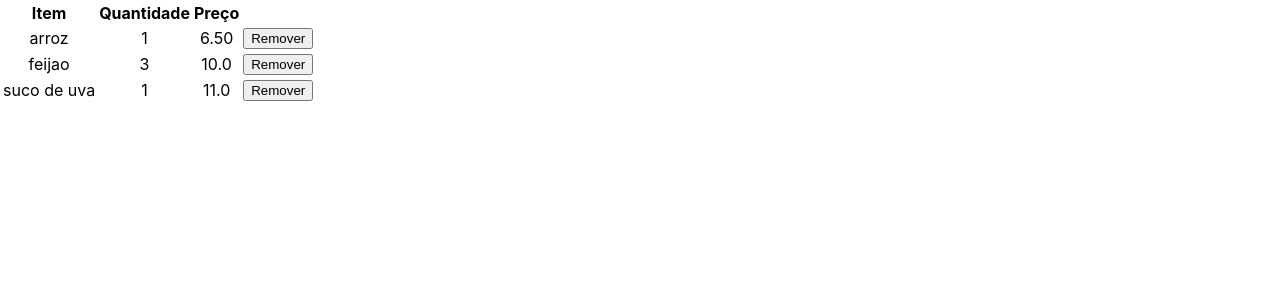
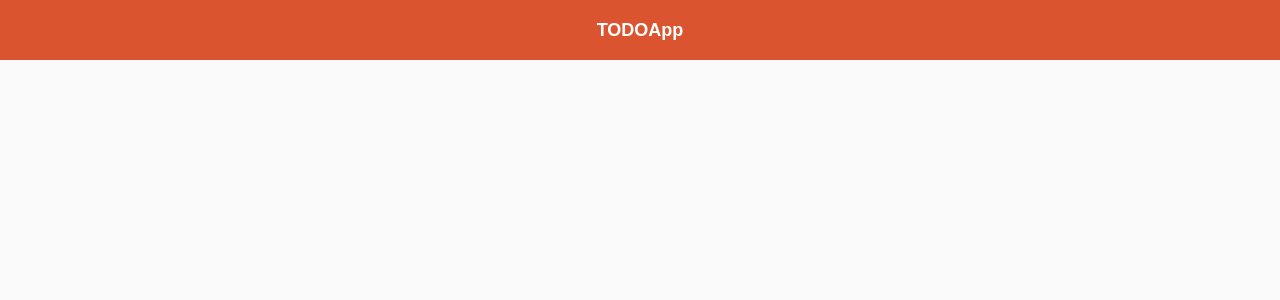
Before and after one commit to raianyrufino/TODOApp, a React (Create React App) app: page / in a window 1280 px wide. Shown: the top 300 px of the page. Built offline with nearby package versions, Linux system fonts and the light colour scheme.

Commit message:
create header component with style

```diff
--- a/src/App.js
+++ b/src/App.js
@@ -2,44 +2,54 @@ import React from 'react';
 import './App.css';
 import Tabela from './Tabela';
 
-function App() {
+import "./styles.css";
 
-    const autores =  [
-      {
-        item: 'arroz',
-        quantidade: '1',
-        preco: '6.50'
-      },
-      {
-        item: 'feijao',
-        quantidade: '3',
-        preco: '10.0'
-      },
-      {
-        item: 'suco de uva',
-        quantidade: '1',
-        preco: '11.0'
-      }
-    ];
+import Header from './components/Header/index';
 
-  /*
-  removeAutor = index =>{
-    const { autores } = this.state;
+const App = () => (
+  <div className="App">
+    <Header/>
+  </div>
+);
 
-    this.setState(
-      {
-        autores : autores.filter((autor, posAtual) => {
-          return posAtual !== index;
-        }),
-      }
-    );
-  } */
+// function App() {
 
-  return (
-      <div className="App">
-        <Tabela autores = { autores }/>
-      </div>
-    );
-}
+//     const autores =  [
+//       {
+//         item: 'arroz',
+//         quantidade: '1',
+//         preco: '6.50'
+//       },
+//       {
+//         item: 'feijao',
+//         quantidade: '3',
+//         preco: '10.0'
+//       },
+//       {
+//         item: 'suco de uva',
+//         quantidade: '1',
+//         preco: '11.0'
+//       }
+//     ];
+
+//   /*
+//   removeAutor = index =>{
+//     const { autores } = this.state;
+
+//     this.setState(
+//       {
+//         autores : autores.filter((autor, posAtual) => {
+//           return posAtual !== index;
+//         }),
+//       }
+//     );
+//   } */
+
+//   return (
+//       <div className="App">
+//         <Tabela autores = { autores }/>
+//       </div>
+//     );
+// }
 
 export default App;
--- /dev/null
+++ b/src/components/Header/styles.css
@@ -0,0 +1,11 @@
+header#main-header {
+    width: 100%;
+    height: 60px;
+    background: #da552f;
+    font-size: 18px;
+    font-weight: bold;
+    color: white;
+    display: flex;
+    justify-content: center;
+    align-items: center ;
+}
--- /dev/null
+++ b/src/styles.css
@@ -0,0 +1,12 @@
+*{
+    margin: 0;
+    padding: 0;
+    outline: 0;
+    box-sizing: border-box;
+}
+
+body {
+    font-family: Arial, Helvetica, sans-serif;
+    background: #fafafa;
+    color: #333333;
+}
```
Also changed, not shown: src/components/Header/index.js (added, +19 -0 lines).
